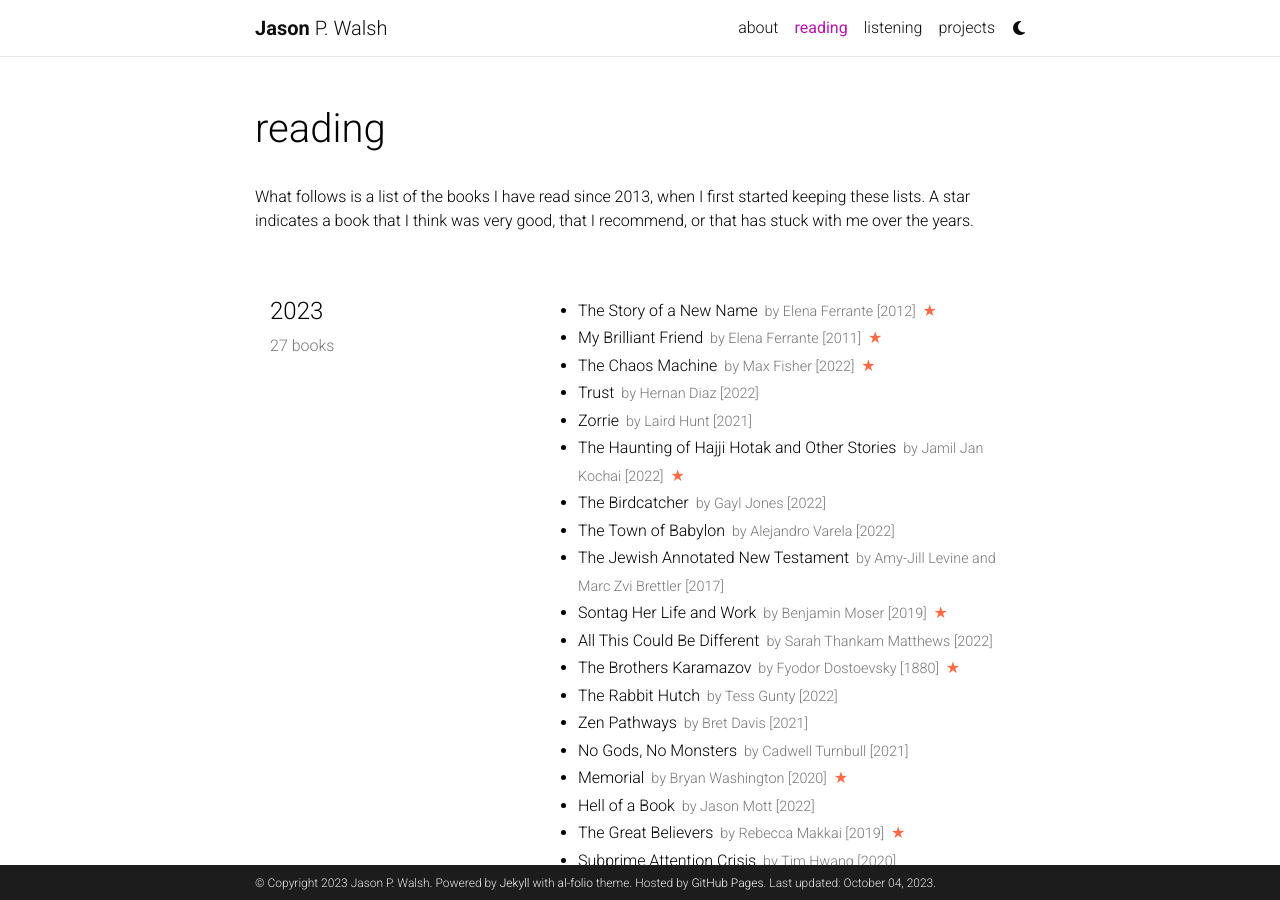
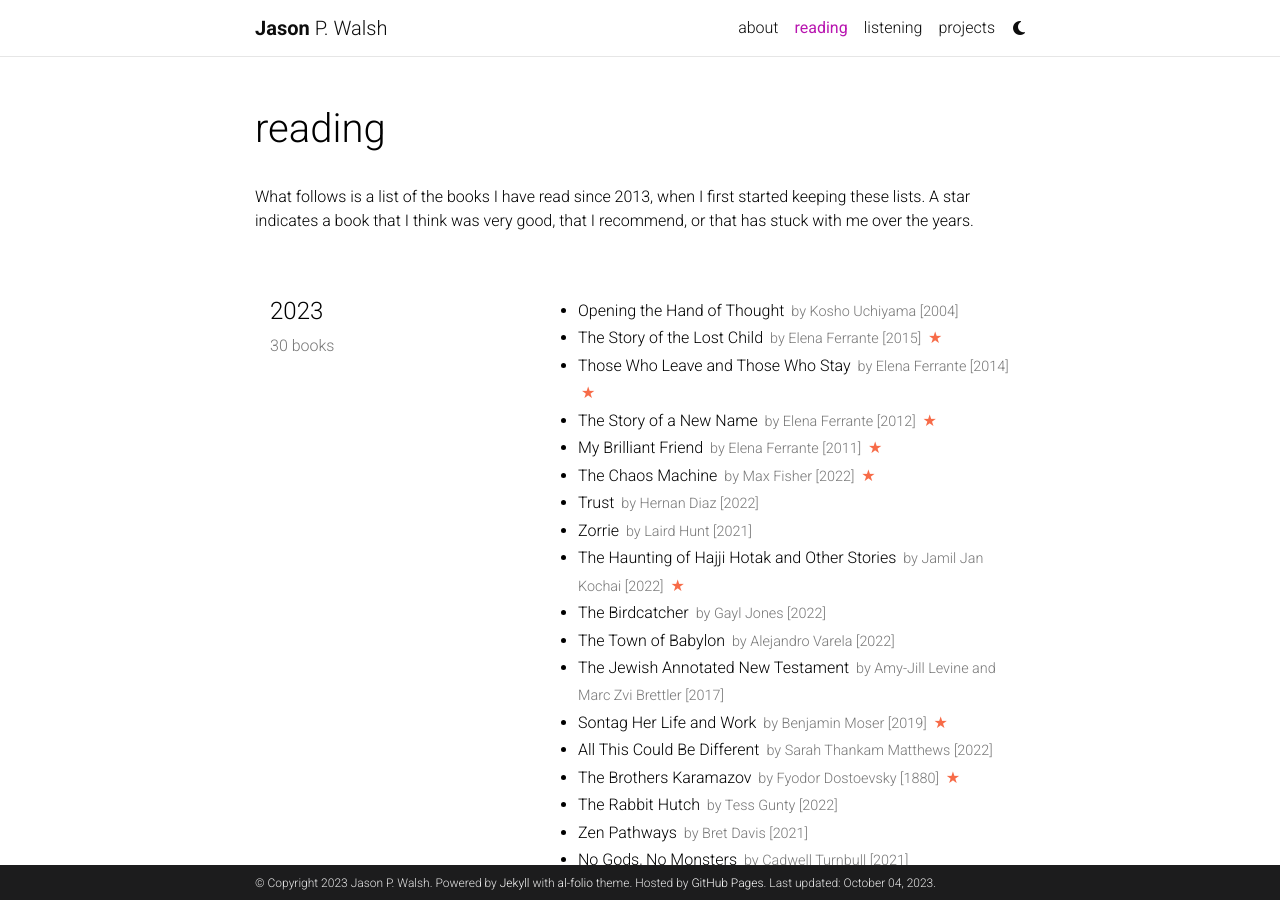
Before and after one commit to jwals23/jwals23.github.io, a Jekyll site: the page built from _pages/reading.md, in a window 1280 px wide and 900 px high. Built offline with Jekyll 4.4.1, drawn with Linux system fonts in a browser that asks for light colours; comment, search, counter and statistics services are not loaded; a style sheet for code colours, icons or effects is not loaded.

Commit message:
Adding more Ferrante and Uchiyama

```diff
--- a/_data/reading.yml
+++ b/_data/reading.yml
@@ -1,6 +1,20 @@
 list:
   - year: "2023"
     books:
+      - title: Opening the Hand of Thought
+        author: Kosho Uchiyama
+        year: 2004
+
+      - title: The Story of the Lost Child
+        author: Elena Ferrante
+        year: 2015
+        star: yes
+
+      - title: Those Who Leave and Those Who Stay
+        author: Elena Ferrante
+        year: 2014
+        star: yes
+
       - title: The Story of a New Name
         author: Elena Ferrante
         year: 2012
```
